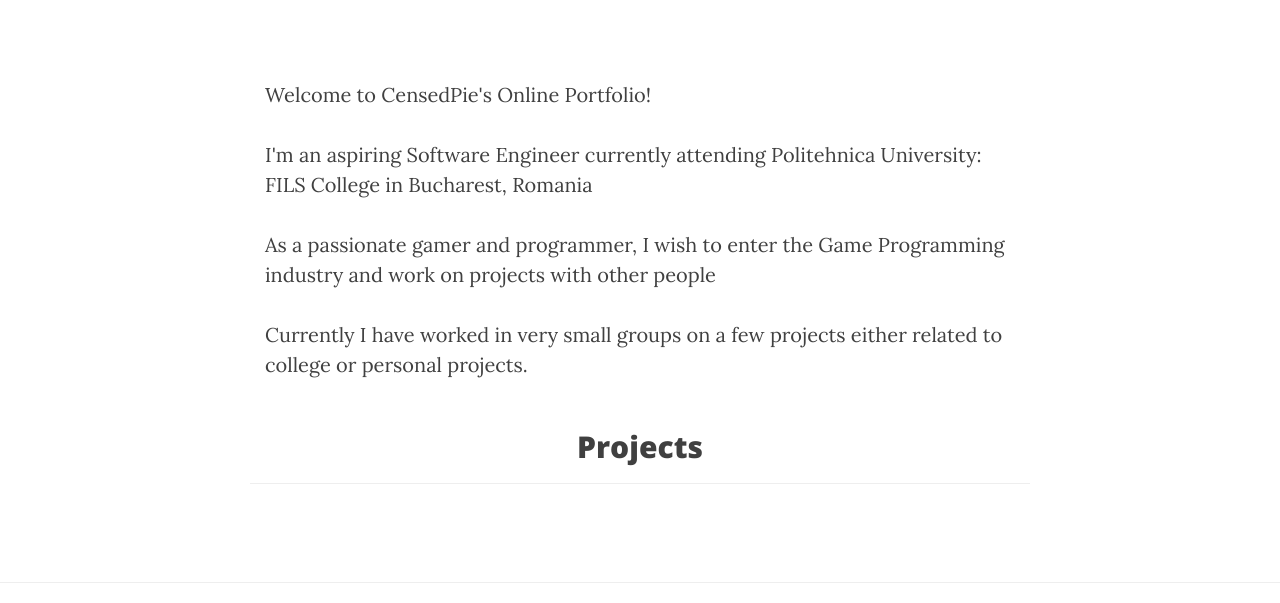
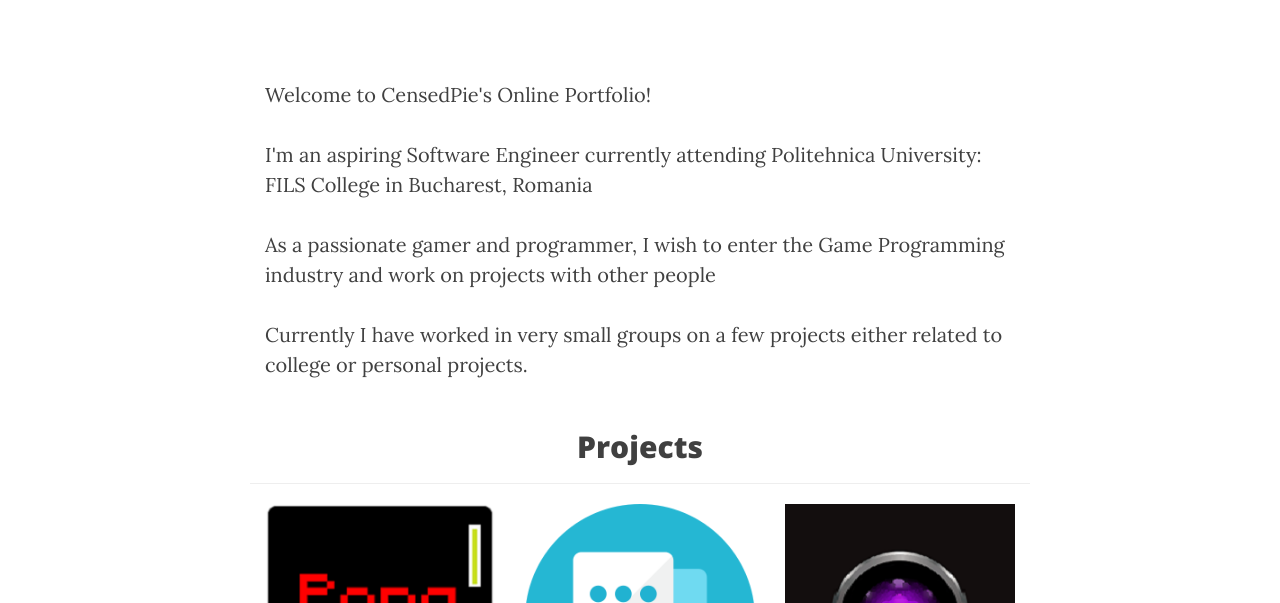
Before and after one commit to DeletedBunny/CensedPie.github.io, a Jekyll site: the page built from index.html, in a window 1280 px wide. Shown: the part 448-1051 px from the top of the page. Built offline with Jekyll 4.4.1, drawn with Linux system fonts in a browser that asks for light colours; nearby versions of some CDN libraries; the list of posts is cut into pages by our own code; grey boxes are pictures that could not be loaded.

Commit message:
nvm about the line

```diff
--- a/_config.yml
+++ b/_config.yml
@@ -15,7 +15,7 @@ rss : false
 
 # used for portfolio on home page
 collections:
-  portfolio
+  - portfolio
 
 # used to estimate reading time
 wpm: 150
```
